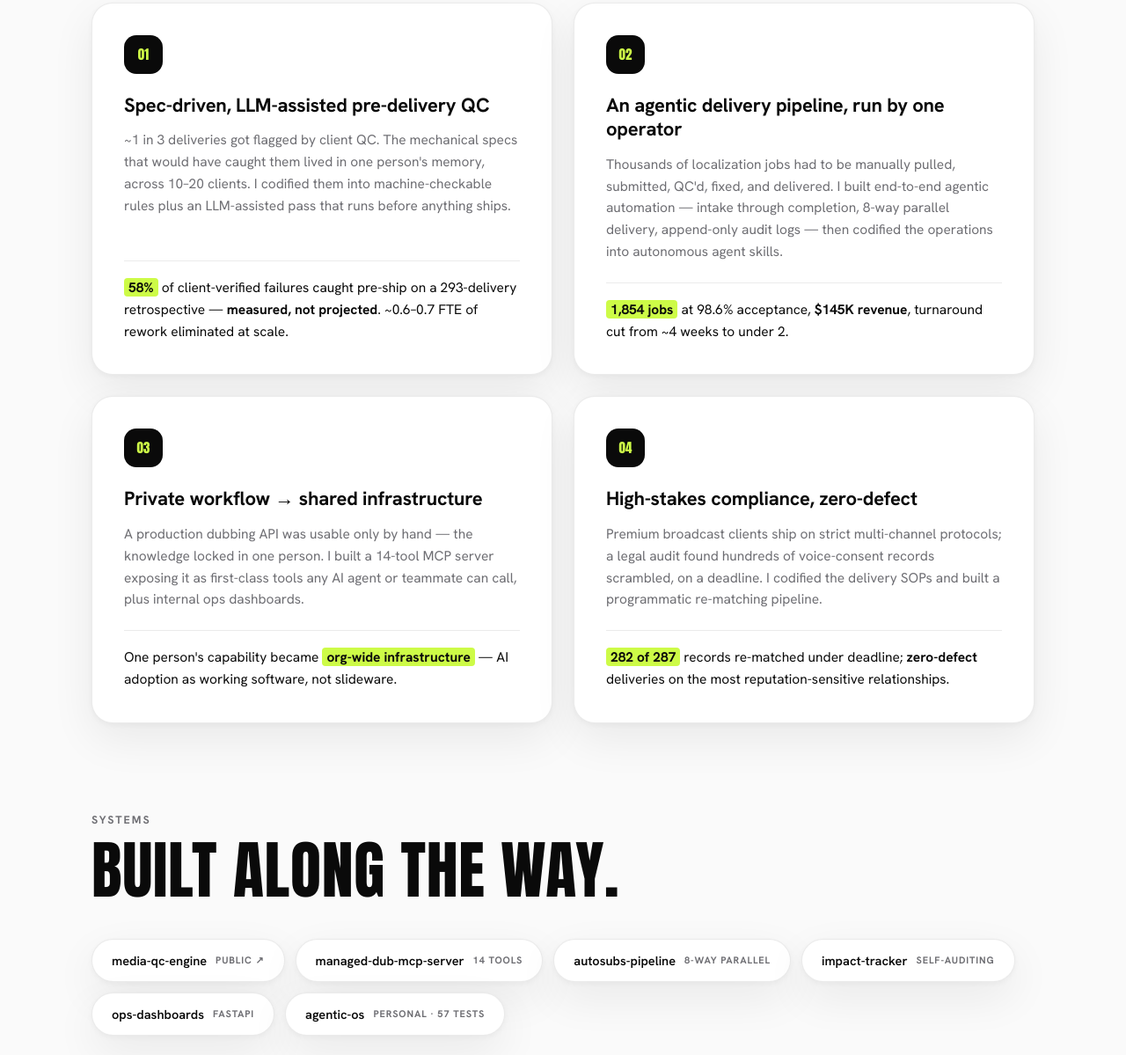
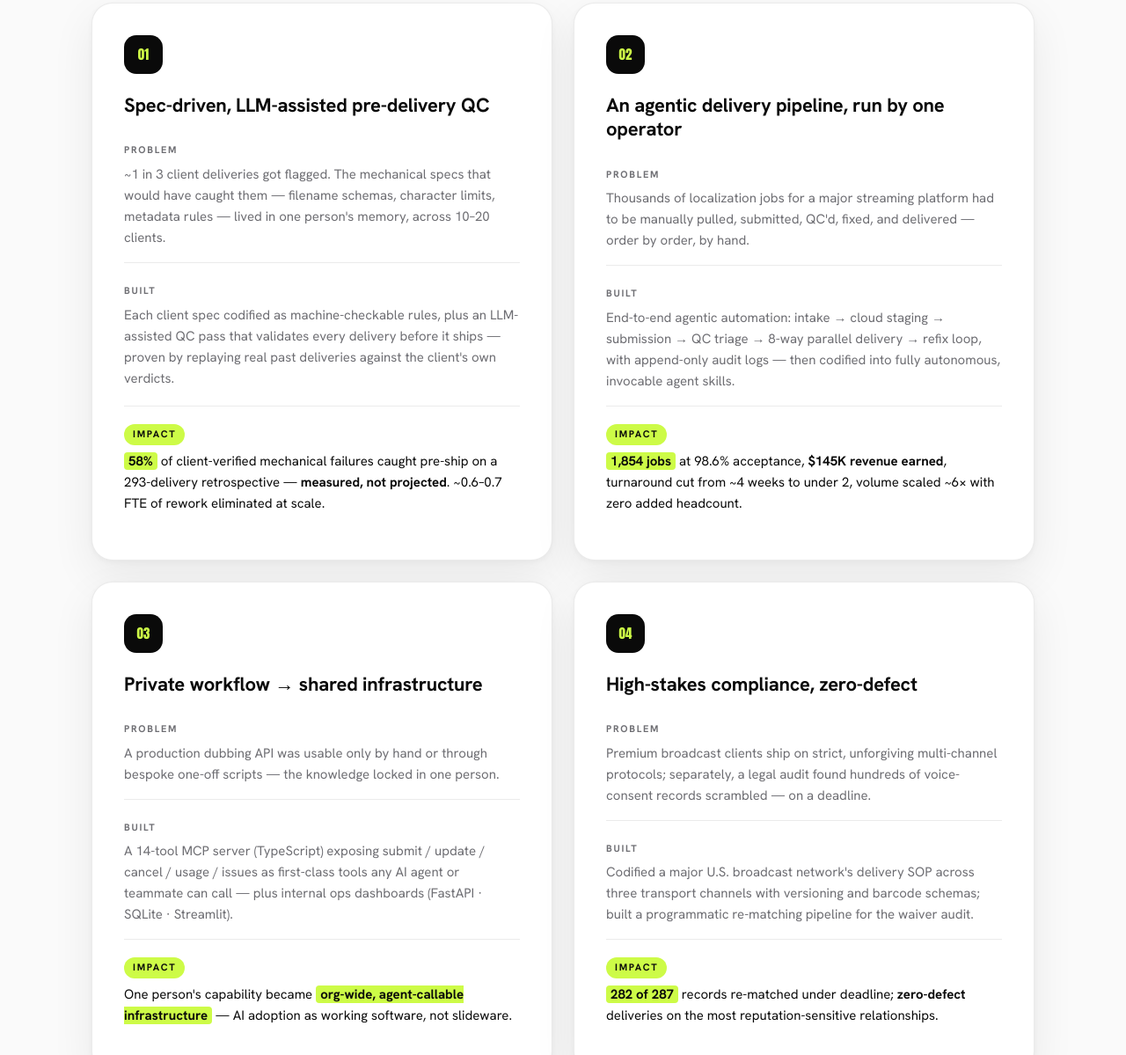
Before and after one commit to 3aruch-dev/3aruch-dev.github.io, a plain HTML site: page flagship/index.html in a window 1280 px wide. Shown: the part 3010-4209 px from the top of the page at 88% size. Drawn offline with Linux system fonts and the light colour scheme.

Commit message:
Flagship: PBI case format, fix contact button, copy-email fallback
Co-Authored-By: Claude Fable 5 <noreply@anthropic.com>

```diff
--- a/flagship/index.html
+++ b/flagship/index.html
@@ -105,12 +105,19 @@ h2{font-size:clamp(38px,6vw,72px);margin-top:12px}
 .case{background:var(--card);border:1px solid var(--line);border-radius:var(--r);box-shadow:var(--shadow);padding:36px;display:flex;flex-direction:column;transition:transform .25s ease,box-shadow .25s ease}
 .case:hover{transform:translateY(-4px);box-shadow:0 4px 10px rgba(0,0,0,.05),0 28px 70px rgba(0,0,0,.1)}
 .case .no{font-family:var(--disp);font-size:15px;background:var(--ink);color:var(--volt);width:44px;height:44px;border-radius:14px;display:flex;align-items:center;justify-content:center;margin-bottom:22px}
-.case h3{font-size:22px;font-weight:700;letter-spacing:-.01em;line-height:1.25}
-.case .prob{margin-top:14px;color:var(--grey);font-size:15.5px}
-.case .impact{margin-top:auto;padding-top:22px}
-.case .impact .line{border-top:1px solid var(--line);padding-top:18px;font-size:15.5px}
-.case .impact b{font-weight:700}
-.case .impact .hl{background:var(--volt);padding:0 5px;border-radius:4px;font-weight:700}
+.case h3{font-size:22px;font-weight:700;letter-spacing:-.01em;line-height:1.25;margin-bottom:6px}
+.case .pbi{display:flex;flex-direction:column;flex:1}
+.case .step{padding:16px 0;border-top:1px solid var(--line)}
+.case .step:first-child{border-top:none}
+.case .step .k{font-size:11px;font-weight:800;letter-spacing:.16em;text-transform:uppercase;color:var(--grey);display:inline-block;margin-bottom:6px}
+.case .step.impact{margin-top:auto}
+.case .step.impact .k{background:var(--volt);color:var(--ink);padding:3px 10px;border-radius:99px}
+.case .step p{font-size:15px;color:var(--grey);line-height:1.6}
+.case .step.impact p{color:var(--ink)}
+.case .step p b{font-weight:700;color:var(--ink)}
+.case .step .hl{background:var(--volt);padding:0 5px;border-radius:4px;font-weight:700;color:var(--ink)}
+.copied{position:fixed;left:50%;bottom:28px;transform:translateX(-50%) translateY(10px);background:var(--volt);color:var(--ink);font-weight:700;font-size:14px;padding:10px 22px;border-radius:99px;opacity:0;pointer-events:none;transition:opacity .25s,transform .25s;z-index:99}
+.copied.show{opacity:1;transform:translateX(-50%)}
 
 /* ---------- systems ---------- */
 .chips{display:flex;flex-wrap:wrap;gap:12px;margin-top:44px}
@@ -160,7 +167,7 @@ footer p{color:rgba(255,255,255,.6);margin-top:20px;font-size:17px}
       <a href="#systems">Systems</a>
       <a href="#career">Career</a>
     </div>
-    <a class="cta-s" href="mailto:danielcymes@gmail.com">Get in touch</a>
+    <a class="cta-s" href="#contact">Get in touch</a>
   </div>
 </nav>
 
@@ -246,26 +253,38 @@ footer p{color:rgba(255,255,255,.6);margin-top:20px;font-size:17px}
       <article class="case rv">
         <div class="no">01</div>
         <h3>Spec-driven, LLM-assisted pre-delivery QC</h3>
-        <p class="prob">~1 in 3 deliveries got flagged by client QC. The mechanical specs that would have caught them lived in one person's memory, across 10–20 clients. I codified them into machine-checkable rules plus an LLM-assisted pass that runs before anything ships.</p>
-        <div class="impact"><div class="line"><span class="hl">58%</span> of client-verified failures caught pre-ship on a 293-delivery retrospective — <b>measured, not projected</b>. ~0.6–0.7 FTE of rework eliminated at scale.</div></div>
+        <div class="pbi">
+          <div class="step"><span class="k">Problem</span><p>~1 in 3 client deliveries got flagged. The mechanical specs that would have caught them — filename schemas, character limits, metadata rules — lived in one person's memory, across 10–20 clients.</p></div>
+          <div class="step"><span class="k">Built</span><p>Each client spec codified as machine-checkable rules, plus an LLM-assisted QC pass that validates every delivery before it ships — proven by replaying real past deliveries against the client's own verdicts.</p></div>
+          <div class="step impact"><span class="k">Impact</span><p><span class="hl">58%</span> of client-verified mechanical failures caught pre-ship on a 293-delivery retrospective — <b>measured, not projected</b>. ~0.6–0.7 FTE of rework eliminated at scale.</p></div>
+        </div>
       </article>
       <article class="case rv">
         <div class="no">02</div>
         <h3>An agentic delivery pipeline, run by one operator</h3>
-        <p class="prob">Thousands of localization jobs had to be manually pulled, submitted, QC'd, fixed, and delivered. I built end-to-end agentic automation — intake through completion, 8-way parallel delivery, append-only audit logs — then codified the operations into autonomous agent skills.</p>
-        <div class="impact"><div class="line"><span class="hl">1,854 jobs</span> at 98.6% acceptance, <b>$145K revenue</b>, turnaround cut from ~4 weeks to under 2.</div></div>
+        <div class="pbi">
+          <div class="step"><span class="k">Problem</span><p>Thousands of localization jobs for a major streaming platform had to be manually pulled, submitted, QC'd, fixed, and delivered — order by order, by hand.</p></div>
+          <div class="step"><span class="k">Built</span><p>End-to-end agentic automation: intake → cloud staging → submission → QC triage → 8-way parallel delivery → refix loop, with append-only audit logs — then codified into fully autonomous, invocable agent skills.</p></div>
+          <div class="step impact"><span class="k">Impact</span><p><span class="hl">1,854 jobs</span> at 98.6% acceptance, <b>$145K revenue earned</b>, turnaround cut from ~4 weeks to under 2, volume scaled ~6× with zero added headcount.</p></div>
+        </div>
       </article>
       <article class="case rv">
         <div class="no">03</div>
         <h3>Private workflow → shared infrastructure</h3>
-        <p class="prob">A production dubbing API was usable only by hand — the knowledge locked in one person. I built a 14-tool MCP server exposing it as first-class tools any AI agent or teammate can call, plus internal ops dashboards.</p>
-        <div class="impact"><div class="line">One person's capability became <span class="hl">org-wide infrastructure</span> — AI adoption as working software, not slideware.</div></div>
+        <div class="pbi">
+          <div class="step"><span class="k">Problem</span><p>A production dubbing API was usable only by hand or through bespoke one-off scripts — the knowledge locked in one person.</p></div>
+          <div class="step"><span class="k">Built</span><p>A 14-tool MCP server (TypeScript) exposing submit / update / cancel / usage / issues as first-class tools any AI agent or teammate can call — plus internal ops dashboards (FastAPI · SQLite · Streamlit).</p></div>
+          <div class="step impact"><span class="k">Impact</span><p>One person's capability became <span class="hl">org-wide, agent-callable infrastructure</span> — AI adoption as working software, not slideware.</p></div>
+        </div>
       </article>
       <article class="case rv">
         <div class="no">04</div>
         <h3>High-stakes compliance, zero-defect</h3>
-        <p class="prob">Premium broadcast clients ship on strict multi-channel protocols; a legal audit found hundreds of voice-consent records scrambled, on a deadline. I codified the delivery SOPs and built a programmatic re-matching pipeline.</p>
-        <div class="impact"><div class="line"><span class="hl">282 of 287</span> records re-matched under deadline; <b>zero-defect</b> deliveries on the most reputation-sensitive relationships.</div></div>
+        <div class="pbi">
+          <div class="step"><span class="k">Problem</span><p>Premium broadcast clients ship on strict, unforgiving multi-channel protocols; separately, a legal audit found hundreds of voice-consent records scrambled — on a deadline.</p></div>
+          <div class="step"><span class="k">Built</span><p>Codified a major U.S. broadcast network's delivery SOP across three transport channels with versioning and barcode schemas; built a programmatic re-matching pipeline for the waiver audit.</p></div>
+          <div class="step impact"><span class="k">Impact</span><p><span class="hl">282 of 287</span> records re-matched under deadline; <b>zero-defect</b> deliveries on the most reputation-sensitive relationships.</p></div>
+        </div>
       </article>
     </div>
   </div>
@@ -327,10 +346,11 @@ footer p{color:rgba(255,255,255,.6);margin-top:20px;font-size:17px}
     <div class="disp rv">Let's <span class="v">build.</span></div>
     <p class="rv">Customer success · Project management · Account management · AI-driven operations</p>
     <div class="f-btns rv">
-      <a class="btn btn-volt" href="mailto:danielcymes@gmail.com">Email me</a>
+      <a class="btn btn-volt" id="emailBtn" href="mailto:danielcymes@gmail.com">danielcymes@gmail.com</a>
       <a class="btn btn-line" href="https://www.linkedin.com/in/daniel-cymes/" target="_blank" rel="noopener">LinkedIn</a>
       <a class="btn btn-line" href="https://github.com/3aruch-dev" target="_blank" rel="noopener">GitHub</a>
     </div>
+    <div class="copied" id="copied">Email copied ✓</div>
     <p class="f-note rv"><b>Provenance:</b> metrics on this page come from append-only operational ledgers (delivery logs, QC verdicts, client rate-card reconciliation) generated by the pipeline itself, snapshotted 2026-10-25. Client names appear only where publicly listed. Built by Daniel with Claude — the same way the pipelines were.</p>
   </div>
 </footer>
@@ -341,6 +361,14 @@ const MONTHLY=[["MAY",306],["JUN",298],["AUG",808],["SEP",231],["OCT",211]];
 
 // duplicate ticker content for seamless loop
 const tick=document.getElementById('tick');tick.innerHTML+=tick.innerHTML;
+
+// email button: open mail client AND copy the address (covers devices with no mail app)
+document.getElementById('emailBtn').addEventListener('click',()=>{
+  navigator.clipboard?.writeText('danielcymes@gmail.com').then(()=>{
+    const c=document.getElementById('copied');c.classList.add('show');
+    setTimeout(()=>c.classList.remove('show'),2200);
+  }).catch(()=>{});
+});
 
 const io=new IntersectionObserver(es=>es.forEach(e=>{if(e.isIntersecting){e.target.classList.add('in');io.unobserve(e.target)}}),{threshold:.15});
 document.querySelectorAll('.rv').forEach((el,i)=>{el.style.transitionDelay=(i%4*80)+'ms';io.observe(el)});
```
